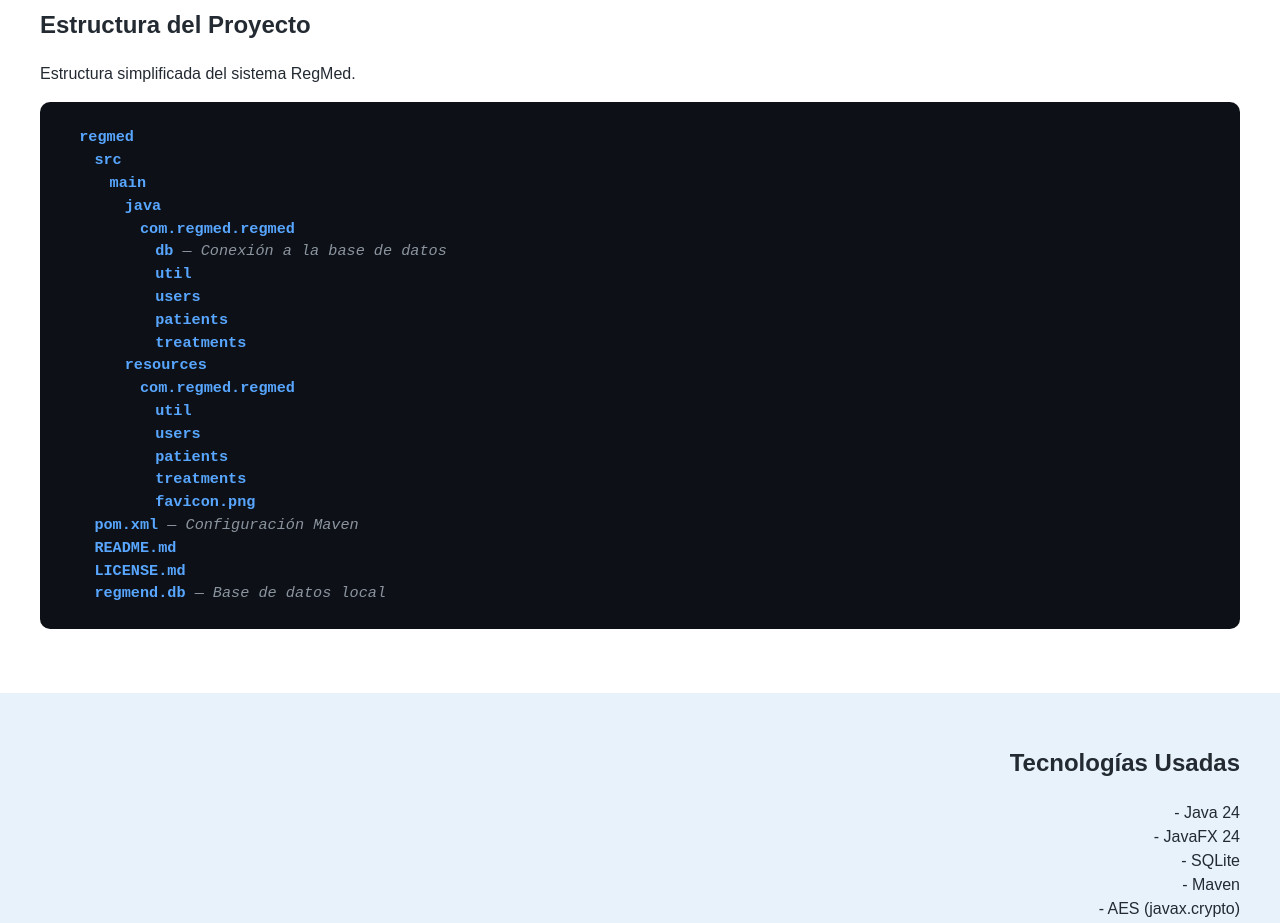
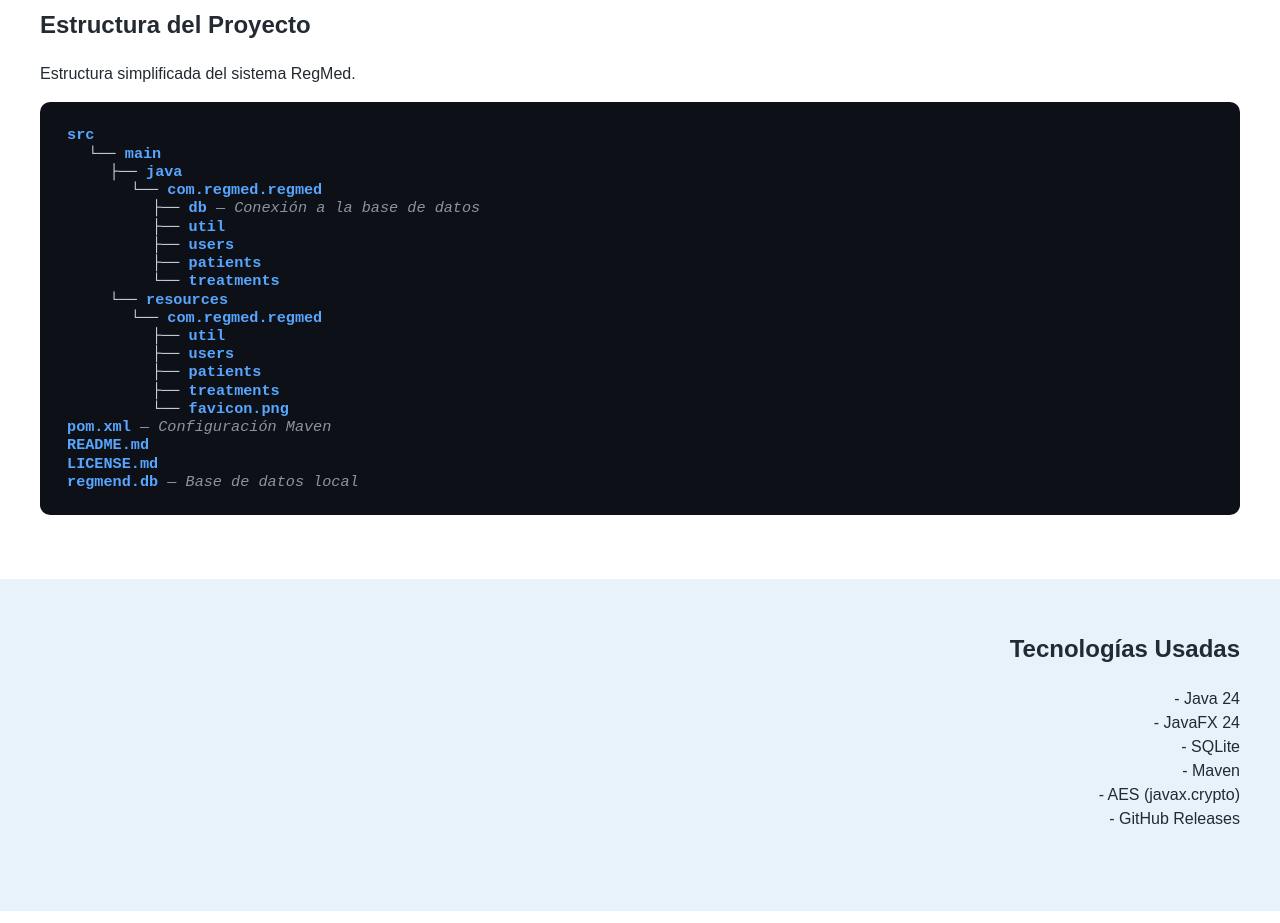
Before and after one commit to raulferreyra/regmed-web, a Vue app: page / in a window 1280 px wide. Shown: the part 1780-2703 px from the top of the page. Built offline with nearby package versions, Linux system fonts and the light colour scheme; a web font is replaced by a local one.

Commit message:
Fix lines

```diff
--- a/src/components/TreeNode.vue
+++ b/src/components/TreeNode.vue
@@ -1,22 +1,38 @@
 <template>
     <ul v-if="node">
-        <li>
-            <span class="directory">{{ node.name }}</span>
-            <span v-if="node.note" class="note"> — {{ node.note }}</span>
-            <TreeNode v-for="(child, i) in node.children || []" :key="i" :node="child" />
-        </li>
+        <template v-for="(child, i) in node.children || []" :key="i">
+            <li>
+                <span>
+                    <span v-if="level > 0">
+                        <span v-if="i === (node.children.length - 1)">└── </span>
+                        <span v-else>├── </span>
+                    </span>
+                    <span class="directory">{{ child.name }}</span>
+                    <span v-if="child.note" class="note"> — {{ child.note }}</span>
+                </span>
+                <div v-if="child.children" style="margin-left: 1.2em;">
+                    <TreeNode :node="child" :level="level + 1" />
+                </div>
+            </li>
+        </template>
     </ul>
 </template>
 
 <script setup>
-defineProps({ node: Object })
+const props = defineProps({
+    node: Object,
+    level: {
+        type: Number,
+        default: 0
+    }
+})
 </script>
 
 <style scoped>
 ul {
     list-style-type: none;
     margin: 0;
-    padding-left: 1em;
+    padding-left: 0.2em;
 }
 
 .directory {
@@ -28,4 +44,10 @@ ul {
     color: #8b949e;
     font-style: italic;
 }
+
+li {
+    white-space: pre;
+    font-family: 'Courier New', monospace;
+    line-height: 1.2;
+}
 </style>
```
